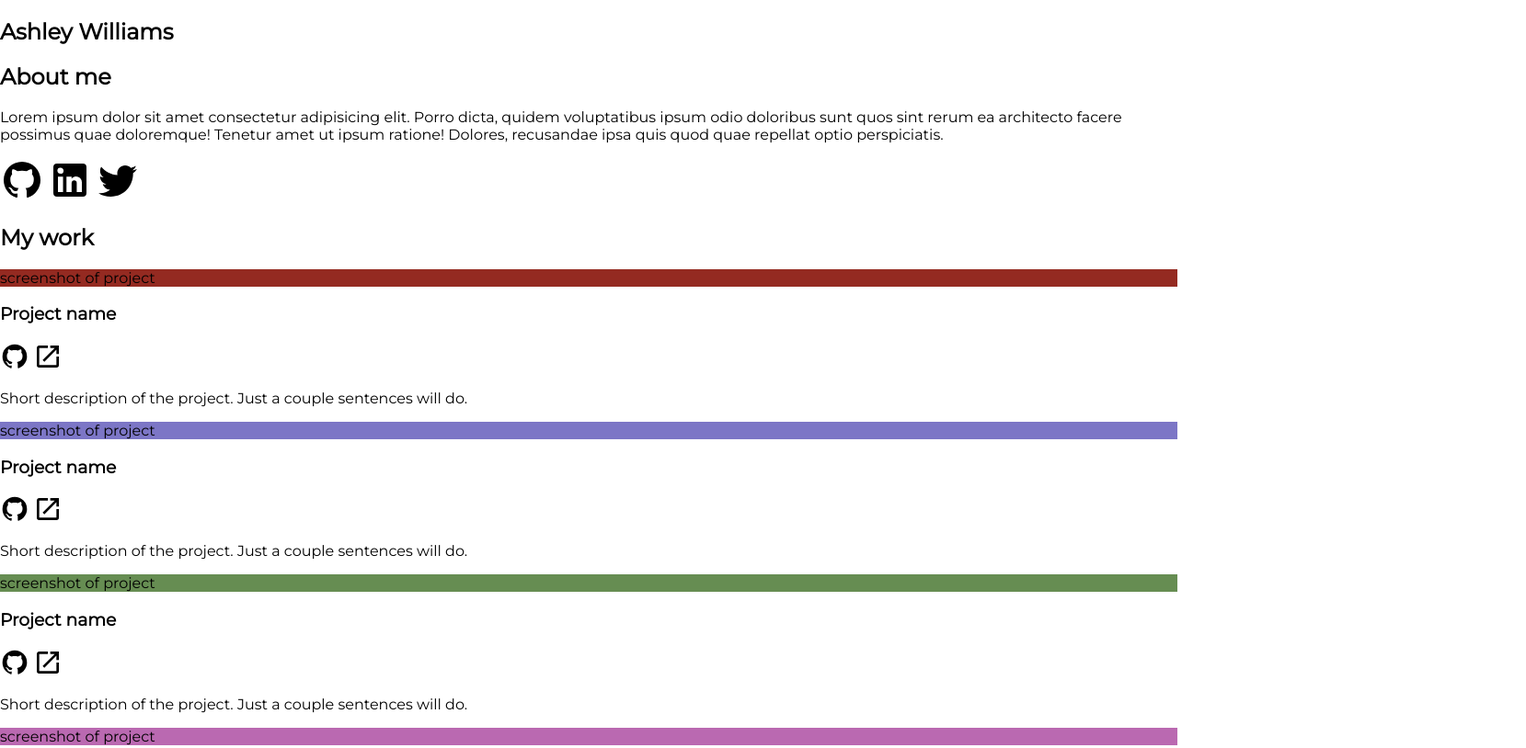
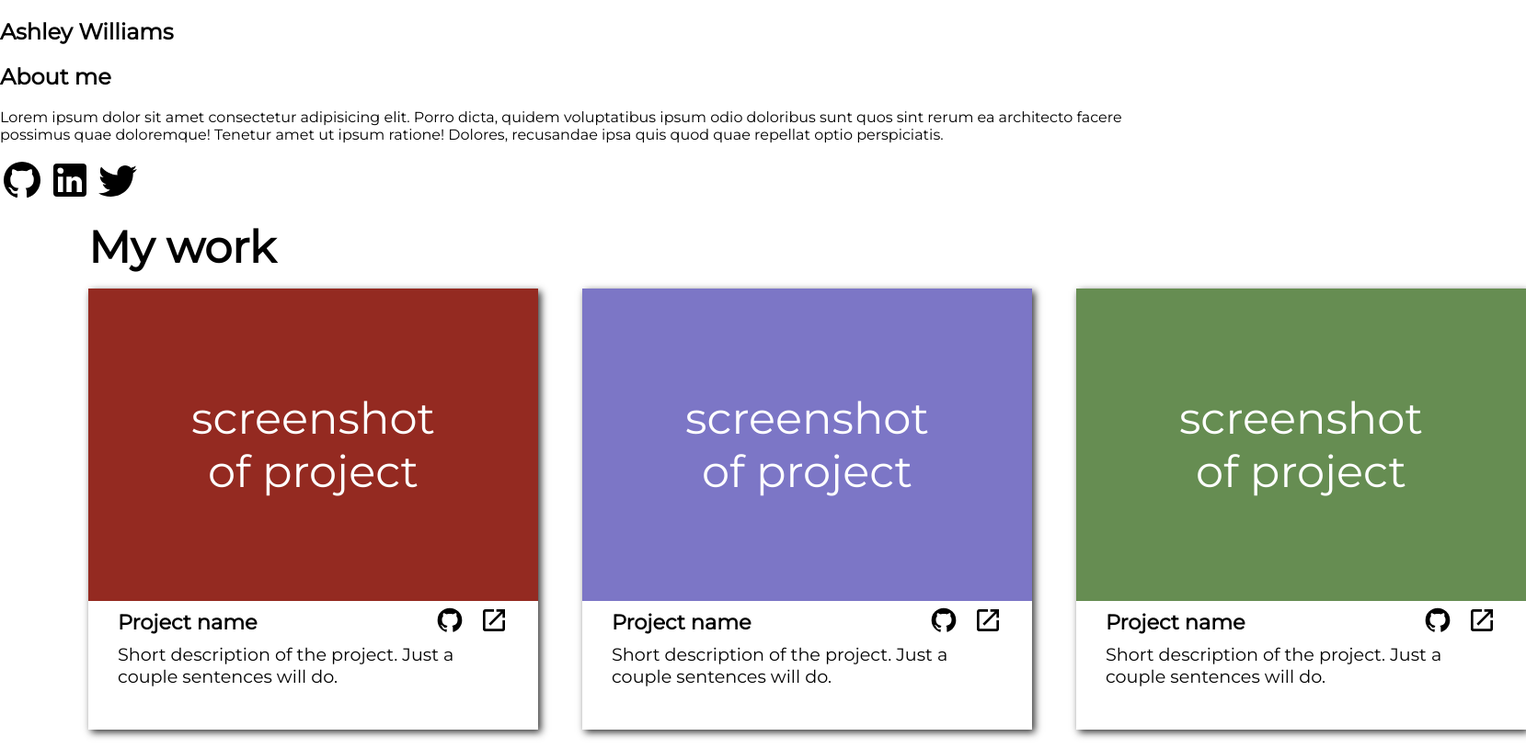
Before and after one commit to khantuevandrei/homepage, a website built with webpack: page src/template.html in a window 1280 px wide. Shown: the top 814 px of the page at 92% size, 1659 px wide, since content can reach past the window. Built offline with nearby package versions, Linux system fonts and the light colour scheme; a web font is replaced by a local one.

Commit message:
Style work section for desktop

```diff
--- a/src/style.css
+++ b/src/style.css
@@ -435,8 +435,65 @@ body {
   }
 
   /* work */
+  .work {
+    display: flex;
+    flex-direction: column;
+    margin-bottom: 4rem;
+  }
+
+  .work h2 {
+    font-size: 3rem;
+    margin: 1rem 6rem;
+  }
+
+  .cards {
+    display: grid;
+    grid-template-columns: repeat(3, 1fr);
+    gap: 3rem;
+    padding: 6rem;
+    padding-top: 0;
+  }
+
+  .card {
+    display: grid;
+    grid-template-rows: 6fr 1fr 2fr;
+    height: 60vh;
+    box-shadow: 0.2rem 0.2rem 0.5rem rgb(50, 50, 50);
+  }
+
+  .project-preview {
+    display: flex;
+    align-items: center;
+    justify-content: center;
+    text-align: center;
+    padding: 7rem;
+    color: white;
+    font-size: 3rem;
+  }
+
+  .project-name {
+    display: flex;
+    align-items: center;
+    gap: 1rem;
+    padding: 0 2rem;
+    font-size: 1.2rem;
+  }
+
+  .project-name h3 {
+    margin-right: auto;
+    margin-bottom: 0;
+    margin-top: 0;
+  }
+
+  .project-description {
+    padding: 0 2rem;
+    font-size: 1.2rem;
+    margin-top: 0;
+  }
+
   .work img {
     width: 2rem;
+    margin: 0;
   }
 
   /* contacts */
```
